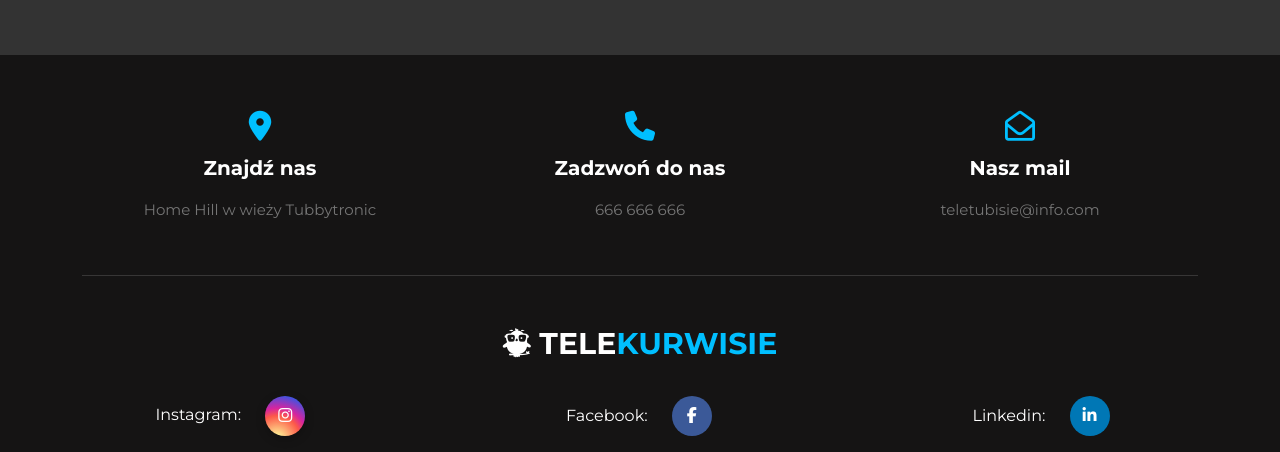
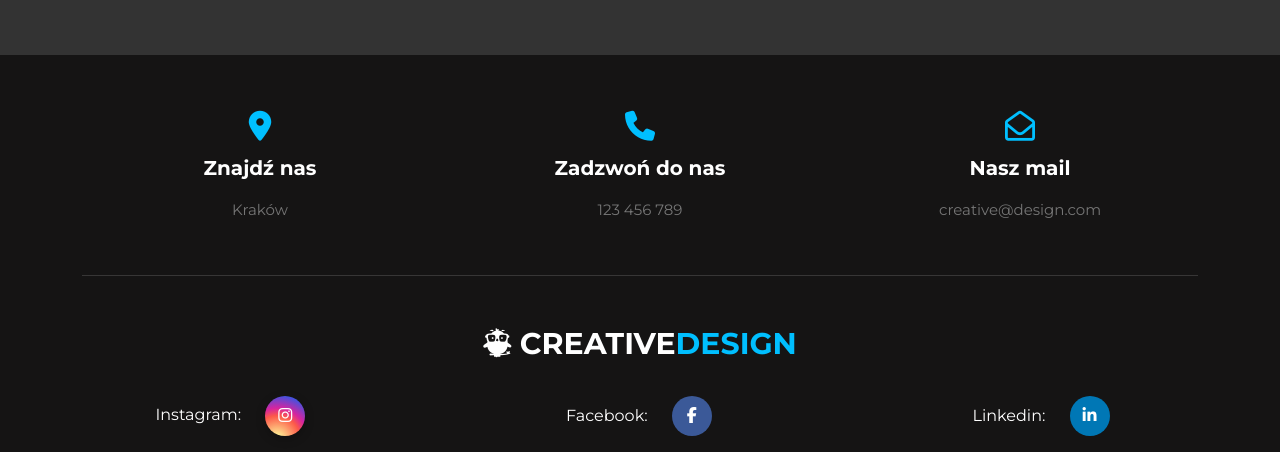
Before and after one commit to ProjektSDAKrzysiekPioterDominik/ProjectDominikKrzysiekPiotrek, a Django app: page / in a window 1280 px wide. Shown: the part 2240-2692 px from the top of the page. Run offline with Django 4.2, Linux system fonts and the light colour scheme; some libraries are stand-ins or nearby versions.

Commit message:
ciag dalszy 2

```diff
--- a/ProjectShop/static/scss/style.scss
+++ b/ProjectShop/static/scss/style.scss
@@ -35,13 +35,6 @@ nav {
 		a,
 		.nav-item {
 			color: $secondaryColor;
-		}
-		.collapse {
-			.navbar-nav {
-				.active {
-					color: $mainColor;
-				}
-			}
 		}
 	}
 }
--- a/ProjectShop/templates/base.html
+++ b/ProjectShop/templates/base.html
@@ -37,7 +37,7 @@
 				<div class="collapse navbar-collapse" id="navbarNav">
 					<ul class="navbar-nav ms-auto">
 						<li class="nav-item">
-							<a class="nav-link active" href="#home">Home</a>
+							<a class="nav-link" href="#home">Home</a>
 						</li>
 						<li class="nav-item">
 							<a class="nav-link" href="#discounts">zniżki</a>
@@ -300,7 +300,7 @@
 								<i class="fas fa-map-marker-alt"></i>
 								<div class="cta-text">
 									<h4>Znajdź nas</h4>
-									<span>Home Hill w wieży Tubbytronic</span>
+									<span>Kraków</span>
 								</div>
 							</div>
 						</div>
@@ -309,7 +309,7 @@
 								<i class="fas fa-phone"></i>
 								<div class="cta-text">
 									<h4>Zadzwoń do nas</h4>
-									<span>666 666 666</span>
+									<span>123 456 789</span>
 								</div>
 							</div>
 						</div>
@@ -318,7 +318,7 @@
 								<i class="far fa-envelope-open"></i>
 								<div class="cta-text">
 									<h4>Nasz mail</h4>
-									<span>teletubisie@info.com</span>
+									<span>creative@design.com</span>
 								</div>
 							</div>
 						</div>
@@ -327,7 +327,7 @@
 				<div class="footer-content">
 					<div class="container">
 						<div class="footer-logo">
-							<a href="#"><i class="fa-brands fa-earlybirds"></i> Tele<span>Kurwisie</span></a>
+							<a href="#"><i class="fa-brands fa-earlybirds"></i> Creative<span>Design</span></a>
 						</div>
 						<div class="social-links d-flex justify-content-around">
 							<p>
--- a/css/style.css
+++ b/css/style.css
@@ -43,10 +43,6 @@ nav .container a:hover {
 nav .container a,
 nav .container .nav-item {
   color: #ddd;
-}
-
-nav .container .collapse .navbar-nav .active {
-  color: deepskyblue;
 }
 
 header .hero-img {
```
Also changed, not shown: 1 other file.
